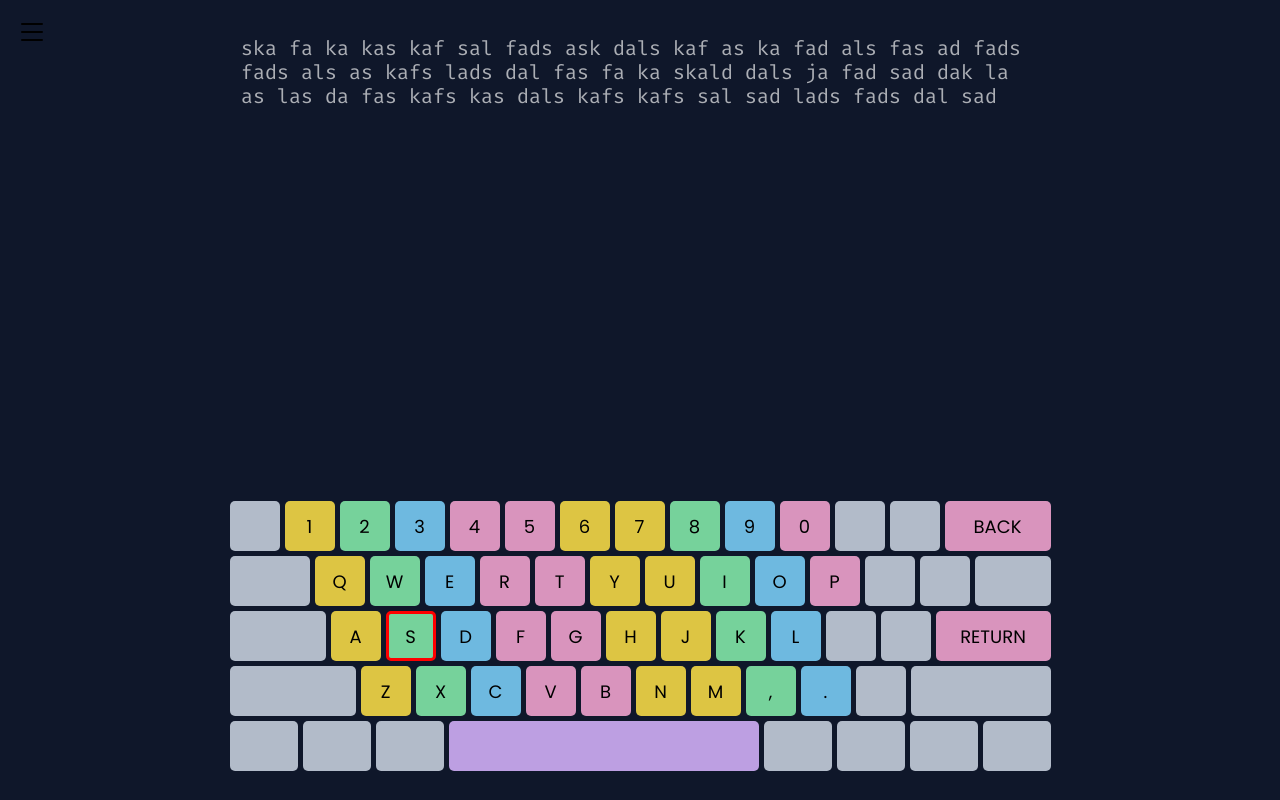
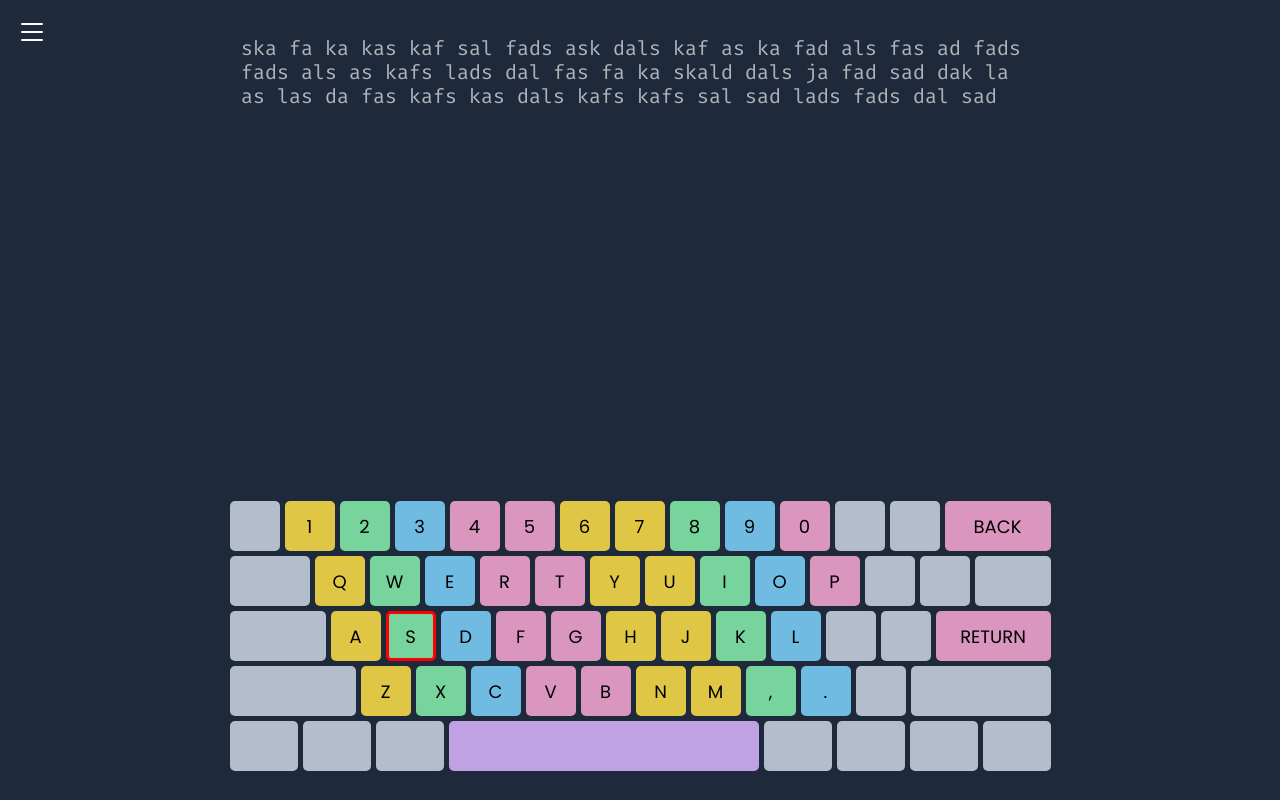
Before and after one commit to 30isnottoolate/typing-trainer, a React app: page / in a window 1280 px wide. Both pictures are taken after a click on the button "Start". Built offline with nearby package versions, Linux system fonts and the light colour scheme.

Commit message:
Change pause button fill color

```diff
--- a/src/components/App.css
+++ b/src/components/App.css
@@ -22,7 +22,7 @@
 #root {
     display: grid;
     justify-items: center;
-    background-color: #0f172a;
+    background-color: #1e293b;
     width: 100vw;
     height: 100vh;
 }
@@ -56,6 +56,7 @@ button {
     border-radius: 0.25rem;
     margin-left: 0.25rem;
     box-shadow: 1px 1px 0.25rem 1px #0f172a;
+    cursor: pointer;
 }
 
 button:hover {
@@ -121,6 +122,10 @@ button:active {
 .pause-box p {
     text-align: center;
     margin-bottom: 1.5rem;
+}
+
+#pause-button svg {
+    fill: #f8fafc;
 }
 
 .finish-box {
```
